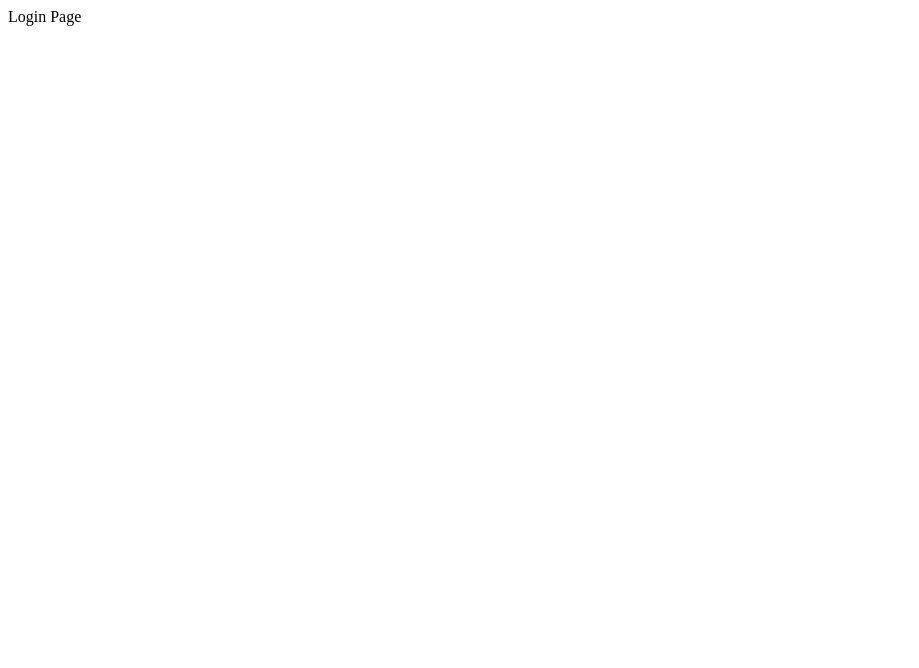
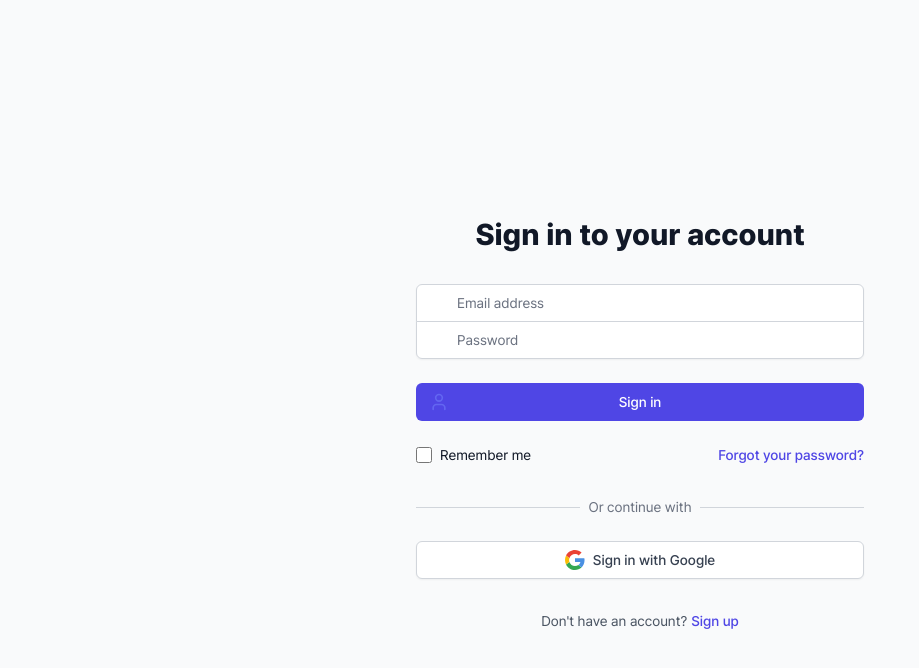
Before and after one commit to seung7642/contentria, a Next.js app in the folder frontend/: page /login in a window 1280 px wide. Shown: the top 668 px of the page, without its empty margins (0-919 px from the left). Built offline with nearby package versions, Linux system fonts and the light colour scheme.

Commit message:
style: 로그인 페이지 스타일 틀 잡기

```diff
--- a/frontend/src/app/(auth)/login/layout.tsx
+++ b/frontend/src/app/(auth)/login/layout.tsx
@@ -1,12 +1,28 @@
-export const metadata = {
-  title: 'Next.js',
-  description: 'Generated by Next.js',
+import type { Metadata } from 'next';
+import '@/app/globals.css';
+import localFont from 'next/font/local';
+
+const pretendard = localFont({
+  src: '../../../../public/fonts/PretendardVariable.woff2',
+  display: 'swap',
+  weight: '45 920',
+});
+
+export const metadata: Metadata = {
+  title: 'Blog',
+  description: 'Generated by create next app',
 };
 
-export default function RootLayout({ children }: { children: React.ReactNode }) {
+export default function RootLayout({
+  children,
+}: Readonly<{
+  children: React.ReactNode;
+}>) {
   return (
     <html lang="en">
-      <body>{children}</body>
+      <body className={`${pretendard.className}`}>
+        <main className="min-h-screen bg-gray-50">{children}</main>
+      </body>
     </html>
   );
 }
--- a/frontend/src/app/(auth)/login/page.tsx
+++ b/frontend/src/app/(auth)/login/page.tsx
@@ -1,6 +1,164 @@
-import Login from '@/app/_component/login';
+'use client';
 
-export default function LoginPage() {
-  // return <Login />;
-  return <div>Login Page</div>;
-}
+import React, { useState } from 'react';
+import { User, Lock, Mail } from 'lucide-react';
+
+const LoginPage: React.FC = () => {
+  const [isLogin, setIsLogin] = useState(true);
+  const [email, setEmail] = useState('');
+  const [password, setPassword] = useState('');
+
+  const handleSubmit = (e: React.FormEvent) => {
+    e.preventDefault();
+    // 여기에 로그인 또는 회원가입 로직을 구현하세요
+    console.log(isLogin ? 'Logging in...' : 'Signing up...', { email, password });
+  };
+
+  const handleGoogleLogin = () => {
+    // 여기에 Google 로그인 로직을 구현하세요
+    console.log('Logging in with Google...');
+  };
+
+  return (
+    <div className="flex min-h-screen items-start justify-center bg-gray-50 px-4 pt-48 sm:px-6 lg:px-8">
+      <div className="w-full max-w-md space-y-8">
+        <div>
+          <h2 className="mt-6 text-center text-3xl font-extrabold text-gray-900">
+            {isLogin ? 'Sign in to your account' : 'Create a new account'}
+          </h2>
+        </div>
+        <form className="mt-8 space-y-6" onSubmit={handleSubmit}>
+          <div className="-space-y-px rounded-md shadow-sm">
+            <div>
+              <label htmlFor="email-address" className="sr-only">
+                Email address
+              </label>
+              <div className="relative">
+                <div className="pointer-events-none absolute inset-y-0 left-0 flex items-center pl-3">
+                  <Mail className="h-5 w-5 text-gray-400" />
+                </div>
+                <input
+                  id="email-address"
+                  name="email"
+                  type="email"
+                  autoComplete="email"
+                  required
+                  className="relative block w-full appearance-none rounded-none rounded-t-md border border-gray-300 px-3 py-2 pl-10 text-gray-900 placeholder-gray-500 focus:z-10 focus:border-indigo-500 focus:outline-none focus:ring-indigo-500 sm:text-sm"
+                  placeholder="Email address"
+                  value={email}
+                  onChange={(e) => setEmail(e.target.value)}
+                />
+              </div>
+            </div>
+            <div>
+              <label htmlFor="password" className="sr-only">
+                Password
+              </label>
+              <div className="relative">
+                <div className="pointer-events-none absolute inset-y-0 left-0 flex items-center pl-3">
+                  <Lock className="h-5 w-5 text-gray-400" />
+                </div>
+                <input
+                  id="password"
+                  name="password"
+                  type="password"
+                  autoComplete="current-password"
+                  required
+                  className="relative block w-full appearance-none rounded-none rounded-b-md border border-gray-300 px-3 py-2 pl-10 text-gray-900 placeholder-gray-500 focus:z-10 focus:border-indigo-500 focus:outline-none focus:ring-indigo-500 sm:text-sm"
+                  placeholder="Password"
+                  value={password}
+                  onChange={(e) => setPassword(e.target.value)}
+                />
+              </div>
+            </div>
+          </div>
+
+          <div>
+            <button
+              type="submit"
+              className="group relative flex w-full justify-center rounded-md border border-transparent bg-indigo-600 px-4 py-2 text-sm font-medium text-white hover:bg-indigo-700 focus:outline-none focus:ring-2 focus:ring-indigo-500 focus:ring-offset-2"
+            >
+              <span className="absolute inset-y-0 left-0 flex items-center pl-3">
+                <User className="h-5 w-5 text-indigo-500 group-hover:text-indigo-400" />
+              </span>
+              {isLogin ? 'Sign in' : 'Sign up'}
+            </button>
+          </div>
+
+          <div className="flex items-center justify-between">
+            <div className="flex items-center">
+              <input
+                id="remember-me"
+                name="remember-me"
+                type="checkbox"
+                className="h-4 w-4 rounded border-gray-300 text-indigo-600 focus:ring-indigo-500"
+              />
+              <label htmlFor="remember-me" className="ml-2 block text-sm text-gray-900">
+                Remember me
+              </label>
+            </div>
+
+            <div className="text-sm">
+              <a href="#" className="font-medium text-indigo-600 hover:text-indigo-500">
+                Forgot your password?
+              </a>
+            </div>
+          </div>
+        </form>
+
+        <div className="mt-6">
+          <div className="relative">
+            <div className="absolute inset-0 flex items-center">
+              <div className="w-full border-t border-gray-300"></div>
+            </div>
+            <div className="relative flex justify-center text-sm">
+              <span className="bg-gray-50 px-2 text-gray-500">Or continue with</span>
+            </div>
+          </div>
+
+          <div className="mt-6">
+            <button
+              onClick={handleGoogleLogin}
+              className="flex w-full items-center justify-center rounded-md border border-gray-300 bg-white px-4 py-2 text-sm font-medium text-gray-700 shadow-sm hover:bg-gray-50 focus:outline-none focus:ring-2 focus:ring-indigo-500 focus:ring-offset-2"
+            >
+              <svg className="mr-2 h-5 w-5" viewBox="0 0 24 24">
+                <path
+                  fill="#EA4335"
+                  d="M5.26620003,9.76452941 C6.19878754,6.93863203 8.85444915,4.90909091 12,4.90909091 C13.6909091,4.90909091 15.2181818,5.50909091 16.4181818,6.49090909 L19.9090909,3 C17.7818182,1.14545455 15.0545455,0 12,0 C7.27006974,0 3.1977497,2.69829785 1.23999023,6.65002441 L5.26620003,9.76452941 Z"
+                />
+                <path
+                  fill="#34A853"
+                  d="M16.0407269,18.0125889 C14.9509167,18.7163016 13.5660892,19.0909091 12,19.0909091 C8.86648613,19.0909091 6.21911939,17.076871 5.27698177,14.2678769 L1.23746264,17.3349879 C3.19279051,21.2936293 7.26500293,24 12,24 C14.9328362,24 17.7353462,22.9573905 19.834192,20.9995801 L16.0407269,18.0125889 Z"
+                />
+                <path
+                  fill="#4A90E2"
+                  d="M19.834192,20.9995801 C22.0291676,18.9520994 23.4545455,15.903663 23.4545455,12 C23.4545455,11.2909091 23.3454545,10.5818182 23.1818182,9.90909091 L12,9.90909091 L12,14.4545455 L18.4363636,14.4545455 C18.1187732,16.013626 17.2662994,17.2212117 16.0407269,18.0125889 L19.834192,20.9995801 Z"
+                />
+                <path
+                  fill="#FBBC05"
+                  d="M5.27698177,14.2678769 C5.03832634,13.556323 4.90909091,12.7937589 4.90909091,12 C4.90909091,11.2182781 5.03443647,10.4668121 5.26620003,9.76452941 L1.23999023,6.65002441 C0.43658717,8.26043162 0,10.0753848 0,12 C0,13.9195484 0.444780743,15.7301709 1.23746264,17.3349879 L5.27698177,14.2678769 Z"
+                />
+              </svg>
+              Sign in with Google
+            </button>
+          </div>
+        </div>
+
+        <div className="mt-4 text-center">
+          <p className="text-sm text-gray-600">
+            {isLogin ? "Don't have an account?" : 'Already have an account?'}
+            <button
+              type="button"
+              className="ml-1 font-medium text-indigo-600 transition duration-150 ease-in-out hover:text-indigo-500 focus:underline focus:outline-none"
+              onClick={() => setIsLogin(!isLogin)}
+            >
+              {isLogin ? 'Sign up' : 'Sign in'}
+            </button>
+          </p>
+        </div>
+      </div>
+    </div>
+  );
+};
+
+export default LoginPage;
```
